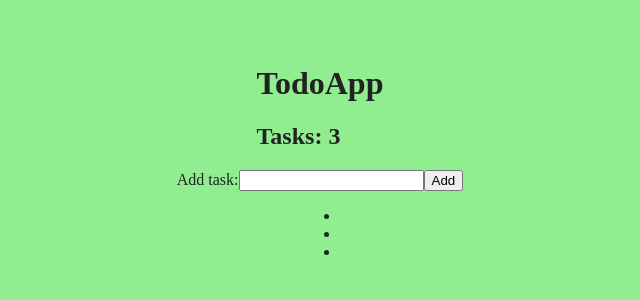
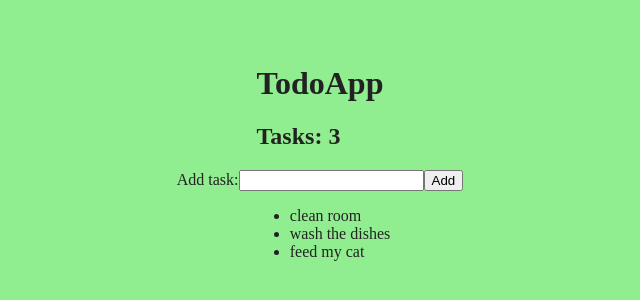
Before and after one commit to tomasz-paterka/To_Do_App, a React app: page / in a window 1280 px wide. Shown: the part 240-540 px from the top of the page, without its empty margins (320-960 px from the left). Built offline with nearby package versions, Linux system fonts and the light colour scheme.

Commit message:
Fixed bugs in Todo and TodoList

```diff
--- a/src/components/Todo.js
+++ b/src/components/Todo.js
@@ -2,7 +2,7 @@ import React from 'react';
 
 const Todo = props => {
 	return (
-		<li onClick={() => props.remove(props.id)}>{props.text}</li>
+		<li onClick={() => props.removeTodo(props.item.id)}>{props.item.text}</li>
 	);
 }
 
--- a/src/components/TodoList.js
+++ b/src/components/TodoList.js
@@ -5,7 +5,7 @@ import Todo from './Todo';
 const TodoList = props => {
 	const todoItems = props.list.map((item) => {
 		return (
-			<Todo key={item.id} item={item}/>
+			<Todo key={item.id} item={item} removeTodo={props.remove}/>
 		)
 	});
 
```
